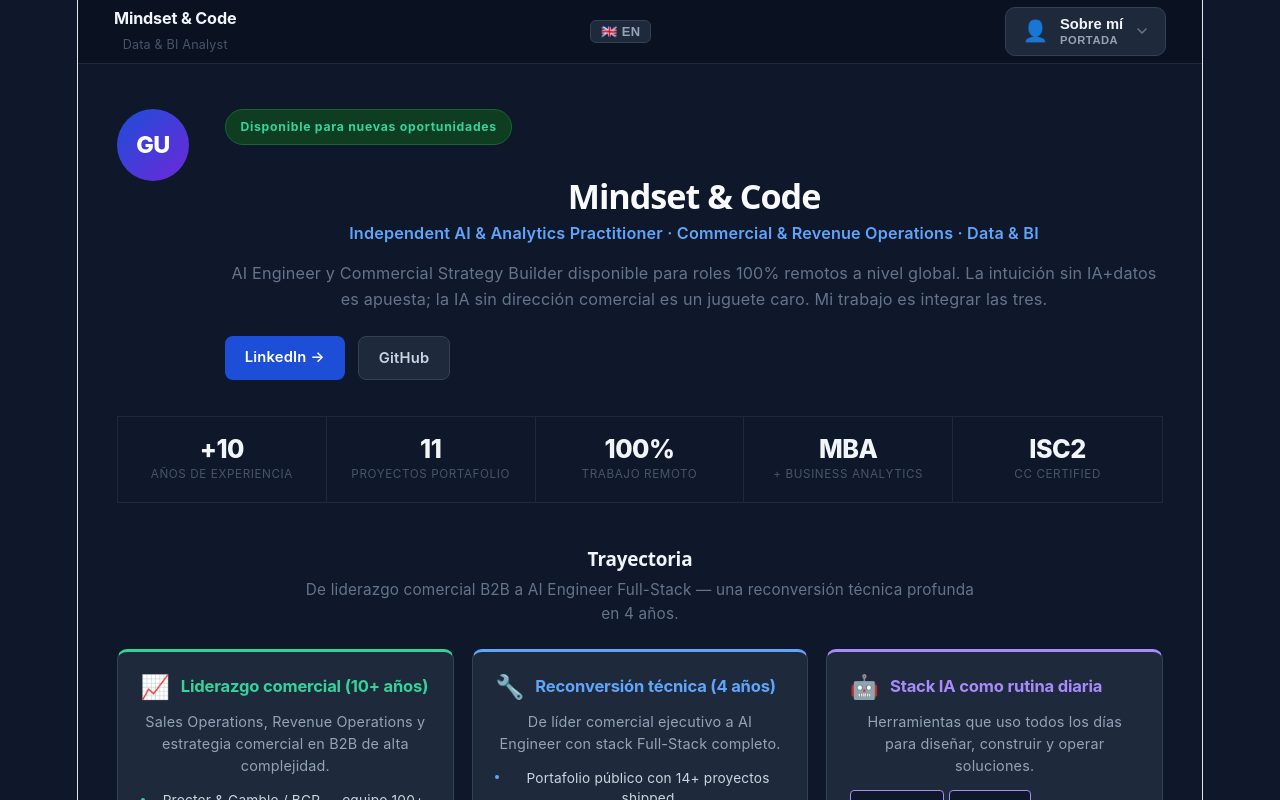
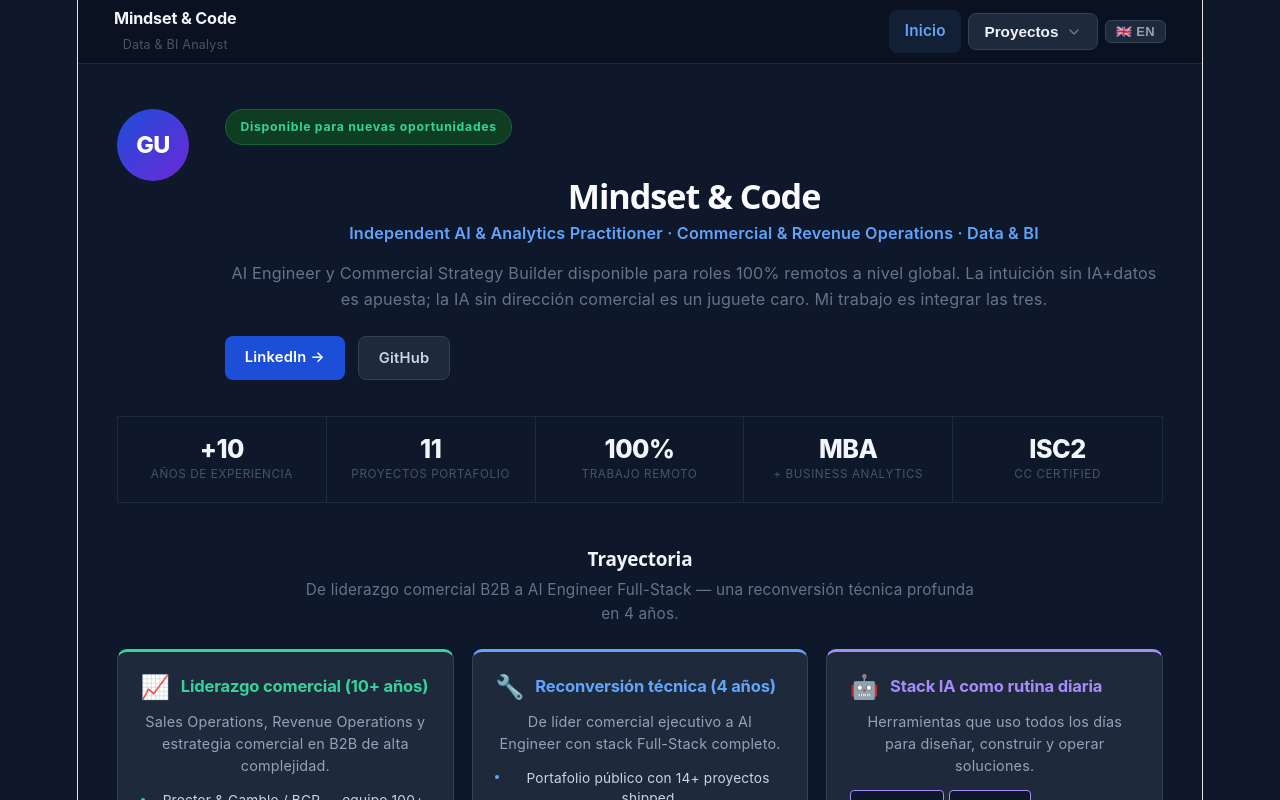
Before and after one commit to mindset-code/project-portfolio, a React (Vite) app: page / in a window 1280 px wide. Shown: the top 800 px of the page. Built offline with nearby package versions, Linux system fonts and the light colour scheme.

Commit message:
feat(navbar): separar Inicio y Proyectos, brand como NavLink

```diff
--- a/src/App.css
+++ b/src/App.css
@@ -29,6 +29,7 @@ body {
 .navbar-brand {
   display: flex;
   flex-direction: column;
+  text-decoration: none;
 }
 
 .navbar-name {
@@ -45,19 +46,47 @@ body {
   margin-top: 0.1rem;
 }
 
-/* Dropdown trigger button */
+/* Right-side nav links container */
+.nav-links {
+  display: flex;
+  align-items: center;
+  gap: 0.4rem;
+}
+
+/* Inicio link */
+.nav-home-link {
+  padding: 0.45rem 0.85rem;
+  border-radius: 8px;
+  font-size: 0.85rem;
+  font-weight: 600;
+  color: #94a3b8;
+  text-decoration: none;
+  transition: color 0.15s, background 0.15s;
+  white-space: nowrap;
+}
+
+.nav-home-link:hover {
+  color: #f1f5f9;
+  background: #1e293b;
+}
+
+.nav-home-link--active {
+  color: #60a5fa;
+  background: #131f35;
+}
+
+/* Proyectos dropdown trigger */
 .nav-trigger {
   display: flex;
   align-items: center;
-  gap: 0.65rem;
+  gap: 0.5rem;
   background: #1e293b;
   border: 1px solid #334155;
-  border-radius: 10px;
-  padding: 0.5rem 0.9rem;
+  border-radius: 8px;
+  padding: 0.45rem 0.85rem;
   cursor: pointer;
   transition: background 0.15s, border-color 0.15s;
-  color: inherit;
-  box-shadow: 0 0 0 0 var(--trigger-color, #60a5fa);
+  color: #f1f5f9;
 }
 
 .nav-trigger:hover {
@@ -66,36 +95,14 @@ body {
 }
 
 .nav-trigger--open {
-  border-color: var(--trigger-color, #60a5fa);
-  box-shadow: 0 0 0 1px var(--trigger-color, #60a5fa);
-}
-
-.nav-trigger-icon {
-  font-size: 1.15rem;
-  line-height: 1;
-}
-
-.nav-trigger-text {
-  display: flex;
-  flex-direction: column;
-  align-items: flex-start;
-  gap: 0.15rem;
+  border-color: #60a5fa;
+  box-shadow: 0 0 0 1px #60a5fa;
 }
 
 .nav-trigger-label {
-  font-size: 0.82rem;
+  font-size: 0.85rem;
   font-weight: 600;
-  color: #f1f5f9;
   white-space: nowrap;
-  line-height: 1;
-}
-
-.nav-trigger-badge {
-  font-size: 0.62rem;
-  font-weight: 600;
-  text-transform: uppercase;
-  letter-spacing: 0.05em;
-  line-height: 1;
 }
 
 .nav-trigger-arrow {
@@ -209,7 +216,7 @@ body {
   .navbar { padding: 0 1rem; }
   .navbar-brand { display: none; }
   .nav-dropdown { right: 1rem; min-width: calc(100vw - 2rem); }
-  .nav-trigger-badge { display: none; }
+  .nav-home-link { display: none; }
 }
 
 /* ── Hero Section ────────────────────────────────────────────────────────────── */
--- a/src/components/Navbar.jsx
+++ b/src/components/Navbar.jsx
@@ -1,28 +1,21 @@
 import { useState, useRef, useEffect } from 'react'
-import { NavLink, useLocation } from 'react-router-dom'
+import { NavLink } from 'react-router-dom'
 import { useLang } from '../contexts/LangContext'
 
 const PROJECTS = [
-  { to: '/',          label: 'Sobre mí',               badge: 'Portada',             icon: '👤', color: '#94a3b8' },
-  { to: '/portfolio', label: 'Portafolio',             badge: '7 Proyectos',        icon: '🎯', color: '#60a5fa' },
-  { to: '/etl',       label: 'Sales & Weather ETL',     badge: 'Data Engineering',   icon: '⚙️', color: '#60a5fa' },
-  { to: '/executive', label: 'Executive Dashboard 360°',badge: 'BI & RevOps',         icon: '📊', color: '#34d399' },
-  { to: '/churn',     label: 'Churn Analysis',          badge: 'Data Science',        icon: '🔬', color: '#a78bfa' },
-  { to: '/hotel',     label: 'Hotel Pricing Engine',    badge: 'Revenue Management',  icon: '🏨', color: '#fb923c' },
-  { to: '/ia-digox',     label: 'Consultoría Tech',     badge: 'AI Automation',    icon: '🤖', color: '#f472b6' },
-  { to: '/automations',  label: 'Automatizaciones',     badge: 'n8n · Paperclip',  icon: '⚡', color: '#a78bfa' },
-  { to: '/dashboards',   label: 'Dashboards Power BI / Tableau', badge: 'BI Embed',  icon: '📈', color: '#10b981' },
+  { to: '/etl',         label: 'Sales & Weather ETL',           badge: 'Data Engineering',   icon: '⚙️', color: '#60a5fa' },
+  { to: '/executive',   label: 'Executive Dashboard 360°',      badge: 'BI & RevOps',        icon: '📊', color: '#34d399' },
+  { to: '/churn',       label: 'Churn Analysis',                badge: 'Data Science',       icon: '🔬', color: '#a78bfa' },
+  { to: '/hotel',       label: 'Hotel Pricing Engine',          badge: 'Revenue Management', icon: '🏨', color: '#fb923c' },
+  { to: '/ia-digox',    label: 'Consultoría Tech',              badge: 'AI Automation',      icon: '🤖', color: '#f472b6' },
+  { to: '/automations', label: 'Automatizaciones',              badge: 'n8n · Paperclip',    icon: '⚡', color: '#a78bfa' },
+  { to: '/dashboards',  label: 'Dashboards Power BI / Tableau', badge: 'BI Embed',           icon: '📈', color: '#10b981' },
 ]
 
 export default function Navbar() {
-  const [open, setOpen]   = useState(false)
-  const location          = useLocation()
-  const ref               = useRef(null)
+  const [open, setOpen] = useState(false)
+  const ref = useRef(null)
   const { lang, toggleLang } = useLang()
-
-  const active = PROJECTS.find(p =>
-    p.to === '/' ? location.pathname === '/' : location.pathname.startsWith(p.to)
-  ) ?? PROJECTS[0]
 
   useEffect(() => {
     function handler(e) {
@@ -32,33 +25,37 @@ export default function Navbar() {
     return () => document.removeEventListener('mousedown', handler)
   }, [])
 
-  useEffect(() => { setOpen(false) }, [location.pathname])
-
   return (
     <nav className="navbar" ref={ref}>
-      <div className="navbar-brand">
+      <NavLink to="/" className="navbar-brand" onClick={() => setOpen(false)}>
         <span className="navbar-name">Mindset & Code</span>
         <span className="navbar-role">Data &amp; BI Analyst</span>
+      </NavLink>
+
+      <div className="nav-links">
+        <NavLink
+          to="/"
+          end
+          className={({ isActive }) => `nav-home-link${isActive ? ' nav-home-link--active' : ''}`}
+          onClick={() => setOpen(false)}
+        >
+          Inicio
+        </NavLink>
+
+        <button
+          className={`nav-trigger${open ? ' nav-trigger--open' : ''}`}
+          onClick={() => setOpen(o => !o)}
+        >
+          <span className="nav-trigger-label">Proyectos</span>
+          <svg className="nav-trigger-arrow" width="14" height="14" viewBox="0 0 14 14" fill="none">
+            <path d="M3 5l4 4 4-4" stroke="currentColor" strokeWidth="1.6" strokeLinecap="round" strokeLinejoin="round"/>
+          </svg>
+        </button>
+
+        <button className="lang-toggle nav-lang-toggle" onClick={toggleLang}>
+          {lang === 'es' ? '🇬🇧 EN' : '🇪🇸 ES'}
+        </button>
       </div>
-
-      <button className="lang-toggle nav-lang-toggle" onClick={toggleLang}>
-        {lang === 'es' ? '🇬🇧 EN' : '🇪🇸 ES'}
-      </button>
-
-      <button
-        className={`nav-trigger ${open ? 'nav-trigger--open' : ''}`}
-        onClick={() => setOpen(o => !o)}
-        style={{ '--trigger-color': active.color }}
-      >
-        <span className="nav-trigger-icon">{active.icon}</span>
-        <div className="nav-trigger-text">
-          <span className="nav-trigger-label">{active.label}</span>
-          <span className="nav-trigger-badge" style={{ color: active.color }}>{active.badge}</span>
-        </div>
-        <svg className="nav-trigger-arrow" width="14" height="14" viewBox="0 0 14 14" fill="none">
-          <path d="M3 5l4 4 4-4" stroke="currentColor" strokeWidth="1.6" strokeLinecap="round" strokeLinejoin="round"/>
-        </svg>
-      </button>
 
       {open && (
         <div className="nav-dropdown">
@@ -66,11 +63,11 @@ export default function Navbar() {
             <NavLink
               key={to}
               to={to}
-              end={to === '/'}
               className={({ isActive }) =>
-                `nav-dropdown-item ${isActive ? 'nav-dropdown-item--active' : ''}`
+                `nav-dropdown-item${isActive ? ' nav-dropdown-item--active' : ''}`
               }
               style={({ isActive }) => isActive ? { '--item-color': color } : {}}
+              onClick={() => setOpen(false)}
             >
               <span className="nav-item-icon">{icon}</span>
               <div className="nav-item-text">
```
